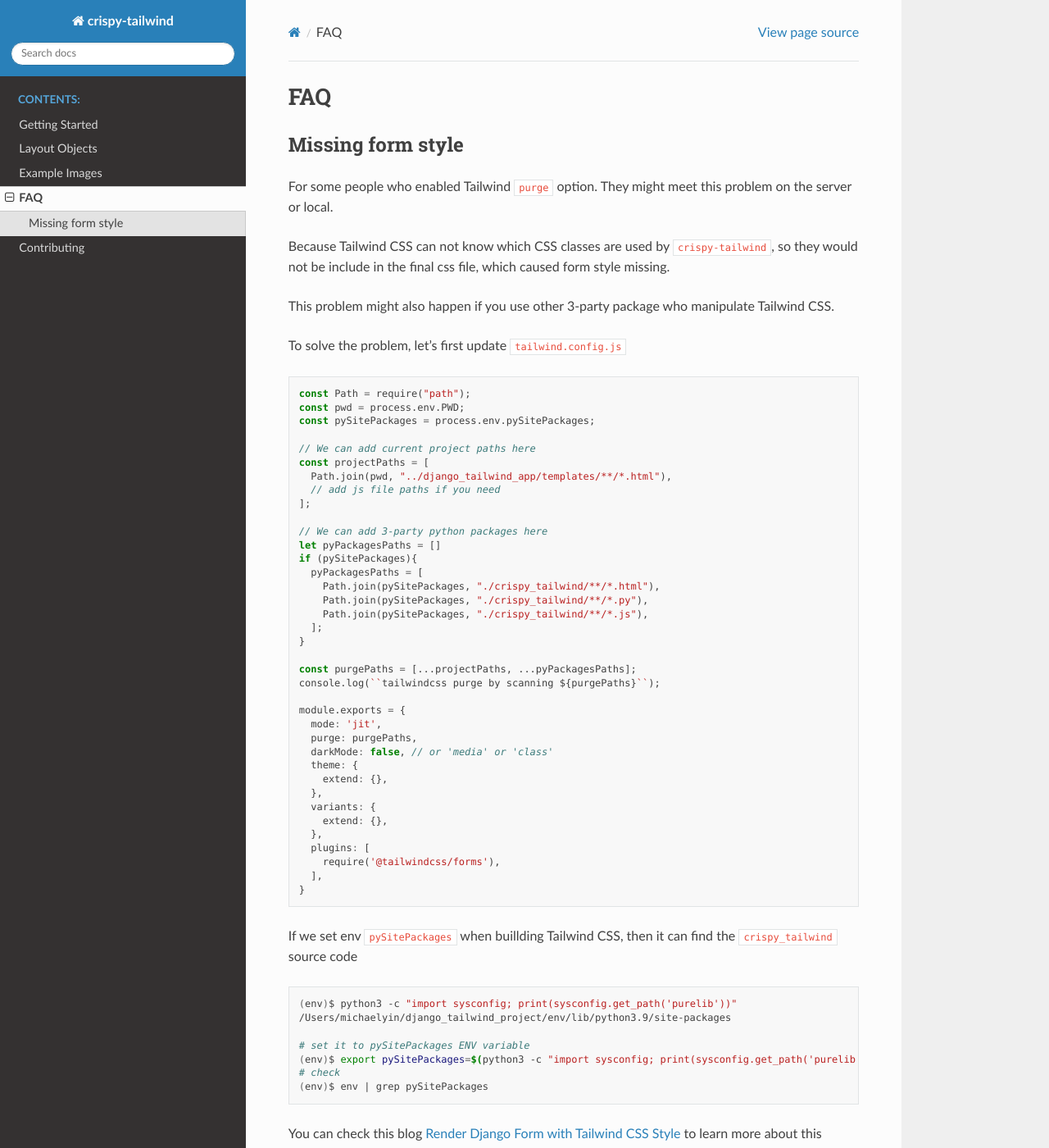
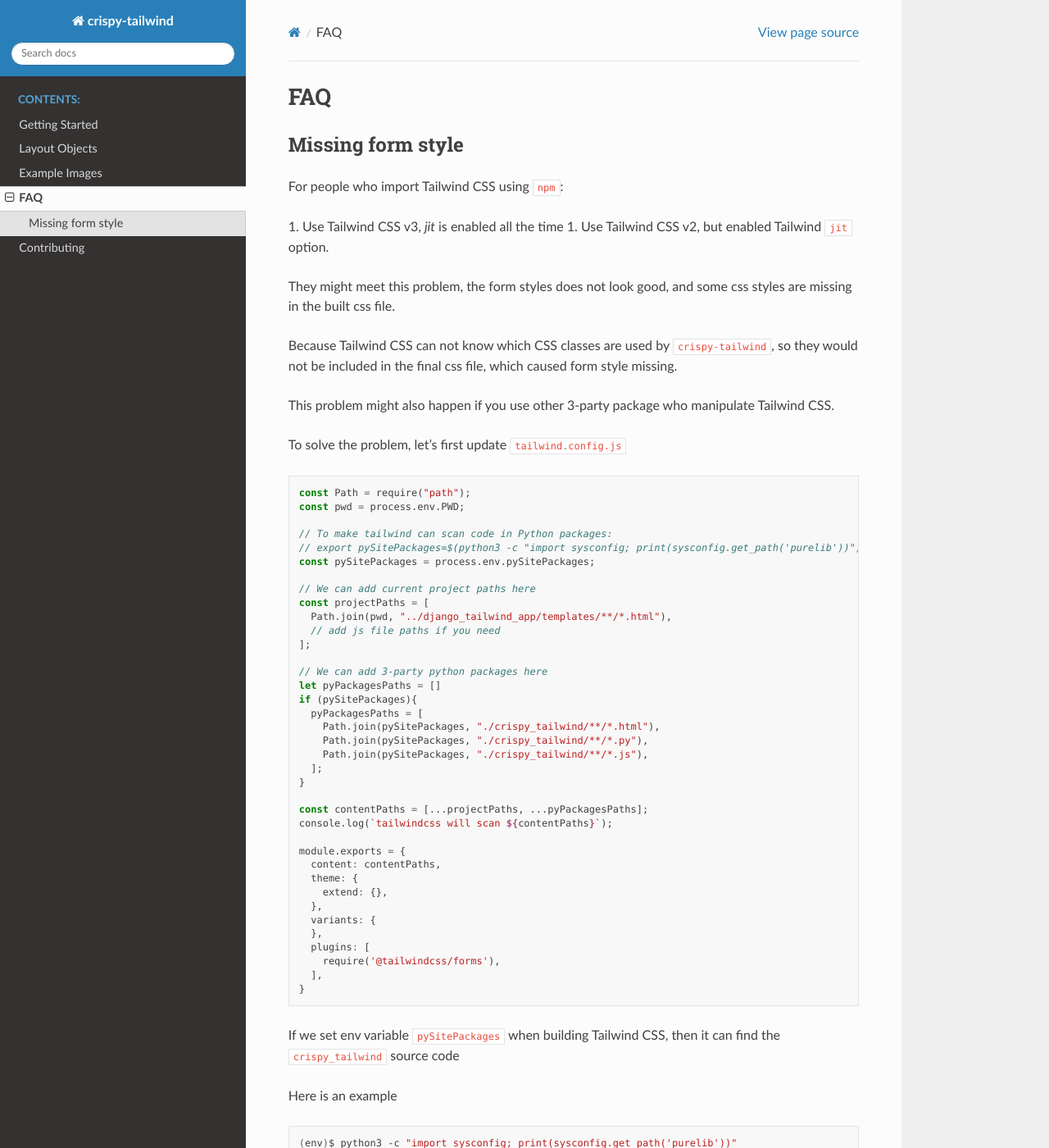
Before and after one commit to django-crispy-forms/crispy-tailwind, a Sphinx documentation site: the page built from docs/faq.txt, in a window 1280 px wide and 1400 px high. Shown: the whole window at 82% size. Built offline with Sphinx 7.4.7 and the Read the Docs theme 2.0.0, drawn with Linux system fonts in a browser that asks for light colours.

Commit message:
update for Tailwind v3

```diff
--- a/docs/faq.txt
+++ b/docs/faq.txt
@@ -5,9 +5,14 @@
 Missing form style
 ===================
 
-For some people who enabled Tailwind ``purge`` option. They might meet this problem on the server or local.
+For people who import Tailwind CSS using ``npm``:
 
-Because Tailwind CSS can not know which CSS classes are used by ``crispy-tailwind``, so they would not be include in the final css file, which caused form style missing.
+1. Use Tailwind CSS v3, `jit` is enabled all the time
+1. Use Tailwind CSS v2, but enabled Tailwind ``jit`` option.
+
+They might meet this problem, the form styles does not look good, and some css styles are missing in the built css file.
+
+Because Tailwind CSS can not know which CSS classes are used by ``crispy-tailwind``, so they would not be included in the final css file, which caused form style missing.
 
 This problem might also happen if you use other 3-party package who manipulate Tailwind CSS.
 
@@ -17,6 +22,9 @@
 
     const Path = require("path");
     const pwd = process.env.PWD;
+
+    // To make tailwind can scan code in Python packages:
+    // export pySitePackages=$(python3 -c "import sysconfig; print(sysconfig.get_path('purelib'))")
     const pySitePackages = process.env.pySitePackages;
 
     // We can add current project paths here
@@ -35,25 +43,24 @@
       ];
     }
 
-    const purgePaths = [...projectPaths, ...pyPackagesPaths];
-    console.log(``tailwindcss purge by scanning ${purgePaths}``);
+    const contentPaths = [...projectPaths, ...pyPackagesPaths];
+    console.log(`tailwindcss will scan ${contentPaths}`);
 
     module.exports = {
-      mode: 'jit',
-      purge: purgePaths,
-      darkMode: false, // or 'media' or 'class'
+      content: contentPaths,
       theme: {
         extend: {},
       },
       variants: {
-        extend: {},
       },
       plugins: [
         require('@tailwindcss/forms'),
       ],
     }
 
-If we set env ``pySitePackages`` when buillding Tailwind CSS, then it can find the ``crispy_tailwind`` source code
+If we set env variable ``pySitePackages`` when building Tailwind CSS, then it can find the ``crispy_tailwind`` source code
+
+Here is an example
 
 .. code-block:: shell
 
```
